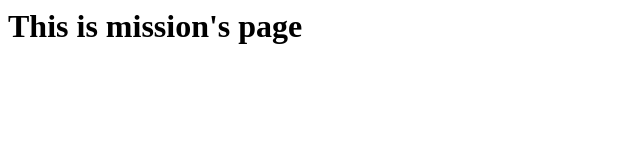
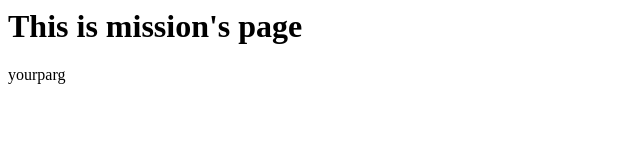
Before and after one commit to ata-creat/WebPages, a plain HTML site: page mission.html in a window 1280 px wide. Shown: the full height of the page, 0-640 px from the left. Drawn offline with Linux system fonts and the light colour scheme.

Commit message:
Update mission.html

```diff
--- a/mission.html
+++ b/mission.html
@@ -1,3 +1,4 @@
 <html>
     <h1> This is mission's page</h1>
+    <p> yourparg</p>
 </html>
```
